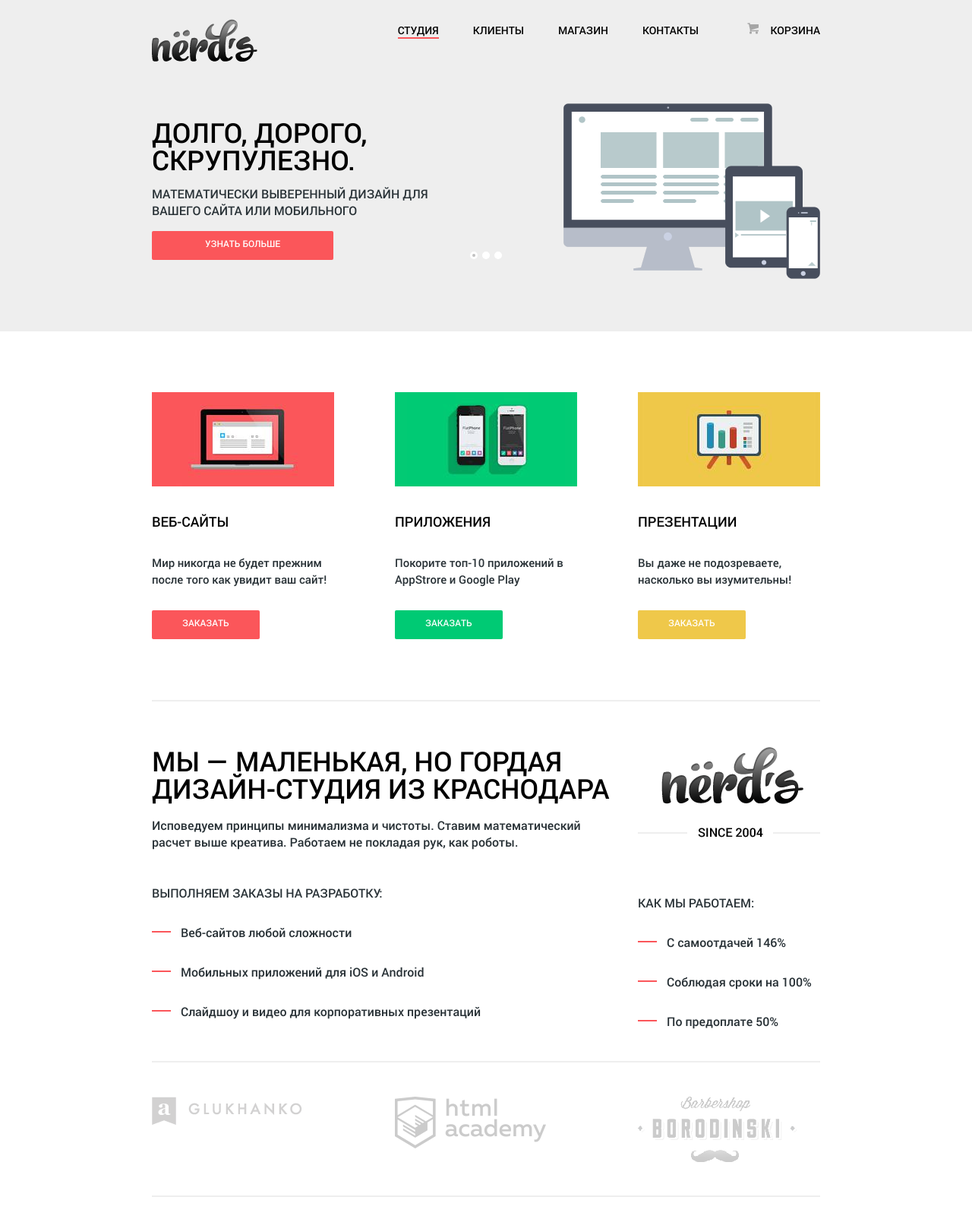
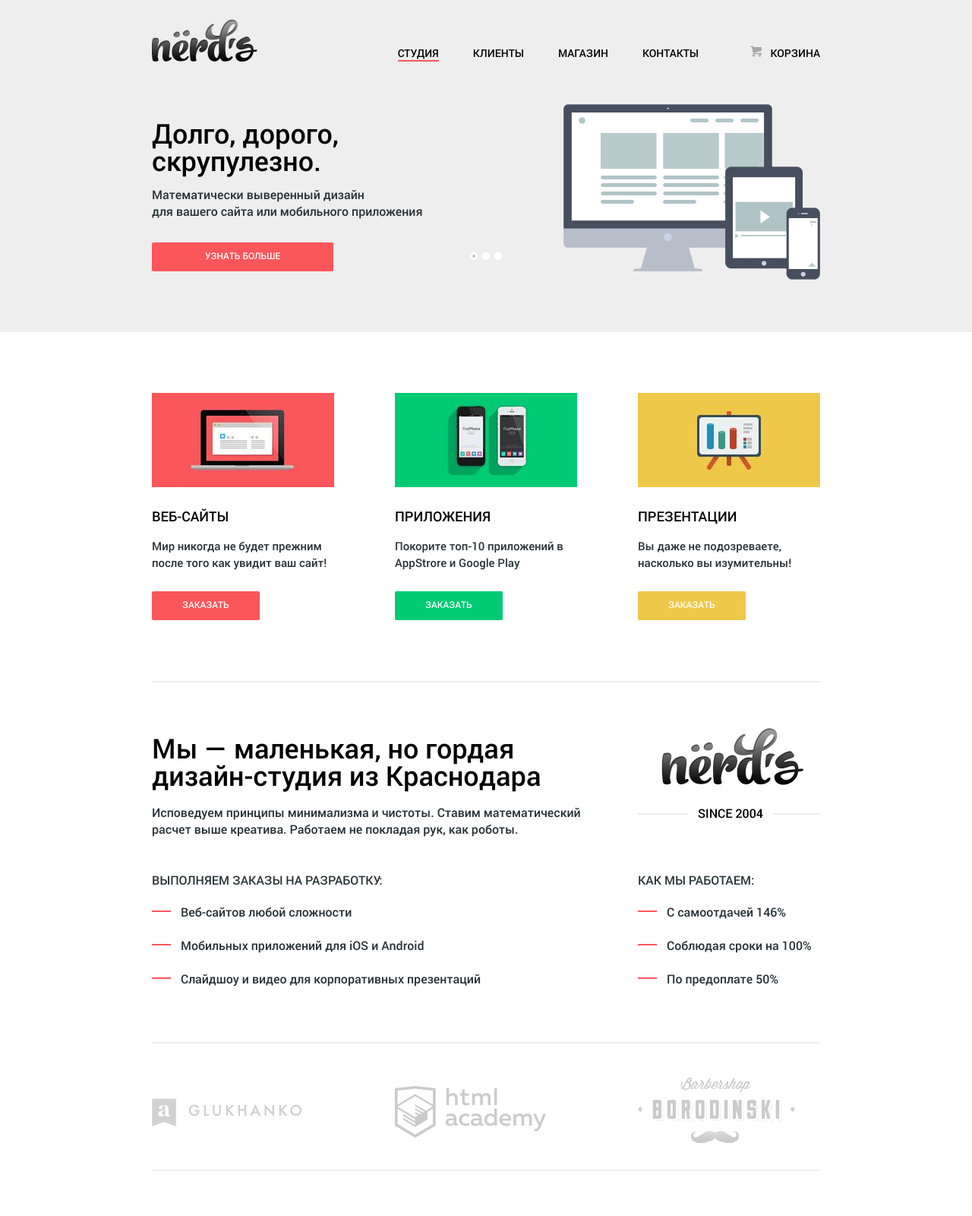
Before and after one commit to ainshtein/nerds, a plain HTML site: page build/index.html in a window 1280 px wide. Shown: the top 1600 px of the page at 76% size. Drawn offline with Linux system fonts and the light colour scheme; a script that the page names is missing.

Commit message:
perfect-pixel index.html

```diff
--- a/build/index.html
+++ b/build/index.html
@@ -1,5 +1,5 @@
 <!DOCTYPE html>
-<html lang="ru"></html>
+<html lang="ru">
   <head>
     <meta charset="utf-8">
     <title>NЁRDS DESIGN STUDIO</title>
@@ -26,7 +26,6 @@
           <div class="user-block"><a class="user-block__link" href="#">Корзина</a></div>
         </div>
         <div class="slider">
-        <div class="slider__wrapper">
           <input class="slider__input" type="radio" name="toggle" id="toggle-1" checked>
           <input class="slider__input" type="radio" name="toggle" id="toggle-2">
           <input class="slider__input" type="radio" name="toggle" id="toggle-3">
@@ -37,21 +36,20 @@
           </div>
           <div class="slide slide_first">
             <div class="slide__content">
-              <div class="slide__title">Долго, дорого, скрупулезно.</div>
-              <p class="slide__text">Математически выверенный дизайн для вашего сайта или мобильного</p><a class="btn btn_red btn_big" href="#">Узнать больше</a>
+              <div class="slide__title">Долго, дорого, </br>скрупулезно.</div>
+              <p class="slide__text">Математически выверенный дизайн </br> для вашего сайта или мобильного приложения</p><a class="btn btn_red btn_big" href="#">Узнать больше</a>
             </div>
           </div>
           <div class="slide slide_second">
             <div class="slide__content">
-              <div class="slide__title">Любите ли вы математику,как любим ее мы?</div>
-              <p class="slide__text">Нашим дизайнерам мы удаляем нейроны, ответственные за креатив, чтобы дать им возможность все просчитать</p><a class="btn btn_red btn_big" href="#">Узнать больше</a>
+              <div class="slide__title">Любите ли вы математику, как любим ее мы?</div>
+              <p class="slide__text">Нашим дизайнерам мы удаляем нейроны, ответственные </br>за креатив, чтобы дать им возможность все просчитать</p><a class="btn btn_red btn_big" href="#">Узнать больше</a>
             </div>
           </div>
           <div class="slide slide_third">
             <div class="slide__content">
-              <div class="slide__title">Только наркотики, только хардкор!</div>
-              <p class="slide__text">Все дизайнерские решения в нашей компании принимаются только под воздействием качественных галлюциногенов</p><a class="btn btn_red btn_big" href="#">Узнать больше</a>
-            </div>
+              <div class="slide__title">Только наркотики, </br>только хардкор!</div>
+              <p class="slide__text">Все дизайнерские решения в нашей компании принимаются </br>только под воздействием качественных галлюциногенов</p><a class="btn btn_red btn_big" href="#">Узнать больше</a>
             </div>
           </div>
         </div>
@@ -79,18 +77,18 @@
           <p class="about__text">Исповедуем принципы минимализма и чистоты. Ставим математический расчет выше креатива. Работаем не покладая рук, как роботы.</p>
           <h2 class="about__list-title">Выполняем заказы на разработку:</h2>
           <ul class="about__list">
-          <li class="about__item"><span class="about__text">Веб-сайтов любой сложности</span></li>
-          <li class="about__item"><span class="about__text">Мобильных приложений для iOS и Android</span></li>
-          <li class="about__item"><span class="about__text">Слайдшоу и видео для корпоративных презентаций</span></li>
+            <li class="about__item">Веб-сайтов любой сложности</li>
+            <li class="about__item">Мобильных приложений для iOS и Android</li>
+            <li class="about__item">Слайдшоу и видео для корпоративных презентаций</li>
           </ul>
         </div>
         <div class="about__right">
           <div class="about__logo"><img class="about__logo-image" src="img/about-logo.png" width="240" height="119" alt="Нёрдс с 2004г"></div>
           <h2 class="about__list-title">Как мы работаем:</h2>
           <ul class="about__list">
-          <li class="about__item"><span class="about__text">С самоотдачей 146%</span></li>
-          <li class="about__item"><span class="about__text">Соблюдая сроки на 100%</span></li>
-          <li class="about__item"><span class="about__text">По предоплате 50%</span></li>
+            <li class="about__item">С самоотдачей 146%</li>
+            <li class="about__item">Соблюдая сроки на 100%</li>
+            <li class="about__item">По предоплате 50%</li>
           </ul>
         </div>
       </div>
@@ -118,3 +116,4 @@
       </div>
     </footer>
   </body>
+</html>
--- a/src/scss/main.scss
+++ b/src/scss/main.scss
@@ -21,3 +21,4 @@ $btn_yellow-down: #c09b24;
 @import "partials/header";
 @import "partials/main-index";
 @import "partials/footer";
+@import "partials/main-catalog"
--- a/src/scss/partials/footer.scss
+++ b/src/scss/partials/footer.scss
@@ -16,12 +16,13 @@
   left: 50%;
   height: 240px;
   width: 250px;
+  text-align: left;
   margin-top: -120px;
   margin-left: -438px;
-  padding-top: 30px;
+  padding-top: 24px;
   padding-bottom: 21px;
-  padding-left: 23px;
-  padding-right: 23px;
+  padding-left: 20px;
+  padding-right: 20px;
   background-color: #ffffff;
 }
 .address__title {
@@ -38,10 +39,11 @@
 .address .btn {
   display: block;
   width: 100%;
+  text-align: center;
+  margin-top: 30px;
 }
 .footer-main__bottom {
   @extend %clearfix;
-  min-height: 216px;
   padding-top: 75px;
   padding-bottom: 75px;
 }
@@ -102,7 +104,7 @@
 .footer-main__content {
   float: left;
   width: 550px;
-  margin-left: 50px;
+  margin-left: 80px;
 }
 .footer-main__title {
   font: inherit;
--- a/src/scss/partials/header.scss
+++ b/src/scss/partials/header.scss
@@ -3,7 +3,6 @@
 }
 .header-main__top {
   @extend %clearfix;
-  max-height: 436px - 310px;
   padding-top: 25px;
   padding-bottom: 40px;
 }
@@ -21,6 +20,8 @@
 .menu {
   float: left;
   width: 500px;
+  // здесь лучше маржин или падинг?
+  margin-top: 30px;
 }
 .menu__list {
   padding: 0;
@@ -64,6 +65,8 @@
   font-size: 14px;
   line-height: 30px;
   text-align: right;
+  // здесь лучше маржин или падинг?
+  margin-top: 30px;
 }
 .user-block__link {
   position: relative;
@@ -76,7 +79,7 @@
     content: "";
     position: absolute;
     top: 0;
-    left: 0;
+    left: 4px;
     width: 15px;
     height: 15px;
     background-position: -5px -5px;
@@ -97,6 +100,17 @@
     &:active::before {
       background-position: -55px -5px;
     }
+}
+.header-main__title {
+  width: 700px;
+  font: inherit;
+  font-size: 40px;
+  line-height: 52px;
+  text-align: center;
+  margin-top: 120px;
+  margin-bottom: 39px;
+  margin-left: auto;
+  margin-right: auto;
 }
 .slider {
   position: relative;
@@ -144,7 +158,7 @@
   background-color: #c1c1c1;
 }
 .slide__content {
-  width: 380px;
+  width: 530px;
   padding-top: 30px;
   padding-bottom: 30px;
 }
@@ -152,6 +166,7 @@
   font: inherit;
   font-size: 36px;
   line-height: 36px;
+  text-transform: none;
   color: inherit;
 
 }
@@ -160,6 +175,8 @@
   font: inherit;
   font-size: 16px;
   line-height: 22px;
+  text-transform: none;
+  margin-bottom: 30px;
 }
 .btn {
   @include inlineblock;
@@ -172,8 +189,8 @@
   border-radius: 2px;
   padding-left: 40px;
   padding-right: 40px;
-  padding-top: 7px;
-  padding-bottom: 13px;
+  padding-top: 8px;
+  padding-bottom: 12px;
   transition: background-color 0.3s;
 }
 .btn_red {
--- a/src/scss/partials/main-index.scss
+++ b/src/scss/partials/main-index.scss
@@ -1,6 +1,5 @@
 .services {
   @extend %clearfix;
-  min-height: 460px;
   border-bottom: 2px solid $color-header;
   padding-top: 80px;
   padding-bottom: 80px;
@@ -17,14 +16,14 @@
 .service__image {
   height: 124px;
   width: 240px;
-  margin-bottom: 25px;
+  margin-bottom: 18px;
 }
 .service__title {
   font: inherit;
   font-size: 18px;
   line-height: 30px;
   margin: 0;
-  margin-bottom: 28px;
+  margin-bottom: 13px;
 }
 .service__text {
   color: #283136;
@@ -32,7 +31,8 @@
   font-size: 15px;
   line-height: 22px;
   text-transform: none;
-  margin-bottom: 30px;
+  margin: 0;
+  margin-bottom: 27px;
 }
 .btn_green {
   color: #ffffff;
@@ -62,20 +62,21 @@
 }
 .about {
   @extend %clearfix;
-  max-height: 475px;
   border-bottom: 2px solid $color-header;
   padding-top: 60px;
-  padding-bottom: 70px;
+  padding-bottom: 50px;
 }
 .about__left {
   float: left;
-  width: 620px;
+  width: 610px;
 }
 .about__title {
   font: inherit;
   font-size: 36px;
   line-height: 36px;
+  text-transform: none;
   margin: 0;
+  margin-top: 8px;
   margin-bottom: 20px;
 }
 .about__text {
@@ -91,7 +92,7 @@
   font: inherit;
   font-size: 16px;
   line-height: 22px;
-  margin-bottom: 30px;
+  margin-bottom: 20px;
 }
 .about__list {
   margin: 0;
@@ -106,9 +107,9 @@
   line-height: 22px;
   text-transform: none;
   margin-left: 38px;
-  margin-bottom: 30px;
-}
-.about__text::before {
+  margin-bottom: 22px;
+
+    &::before {
       content: "";
       position: absolute;
       top: 50%;
@@ -118,15 +119,16 @@
       width: 25px;
       background-color: $btn_red;
     }
+}
 .about__right {
   float: left;
   width: 240px;
-  margin-left: 20px;
+  margin-left: 30px;
 }
 .about__logo {
   height: 119px;
   width: 240px;
-  margin-bottom: 75px;
+  margin-bottom: 70px;
 }
 .about__logo-image {
   display: block;
@@ -134,15 +136,13 @@
   max-height: 100%;
 }
 .projects {
-  @extend %clearfix;
-  min-height: 170px;
   border-bottom: 2px solid $color-header;
   padding-top: 45px;
-  padding-bottom: 35px;
+  padding-bottom: 25px;
   margin-bottom: 85px;
 }
 .project {
-  float: left;
+  @include inlineblock(middle);
   width: 240px;
   margin-right: 80px;
   text-decoration: none;
```
Also changed, not shown: build/catalog.html (+2 -1 lines), build/css/main.css, src/scss/partials/main-catalog.scss (added), 3 other files. Lines whose indentation alone changed are shown as unchanged.
